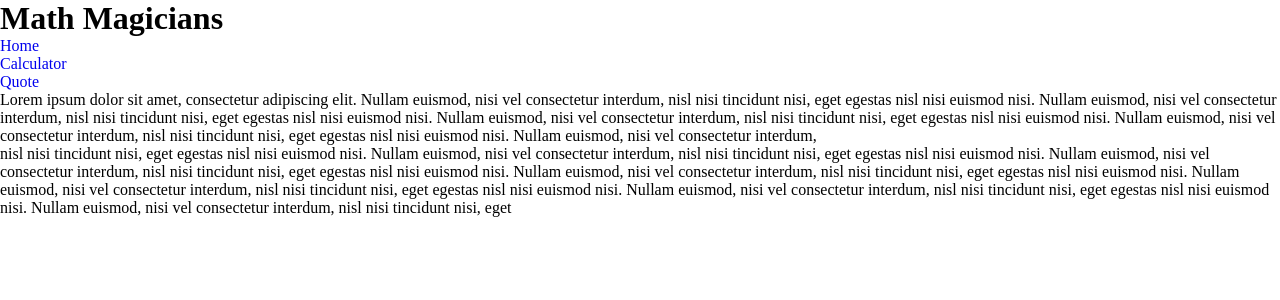
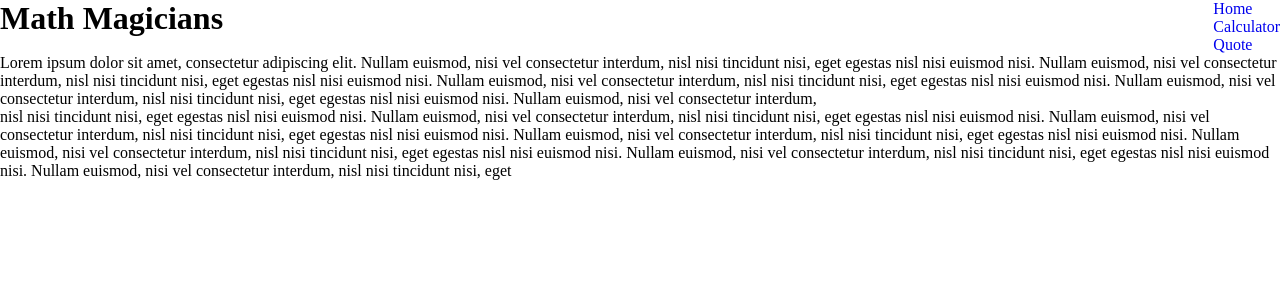
Before and after one commit to Marcraphael12/Marc-the-magician-v2, a React (Create React App) app: page / in a window 1280 px wide. Shown: the top 300 px of the page. Built offline with nearby package versions, Linux system fonts and the light colour scheme.

Commit message:
components/Pages/header: Justify elements

```diff
--- a/src/components/Pages/header.css
+++ b/src/components/Pages/header.css
@@ -1,3 +1,7 @@
-.header {
-
+/* Flex the header so elements can be easily aligned */
+.Header {
+	display: flex;
+	width: 100%;
+	height: auto;
+	justify-content: space-between;
 }
```
